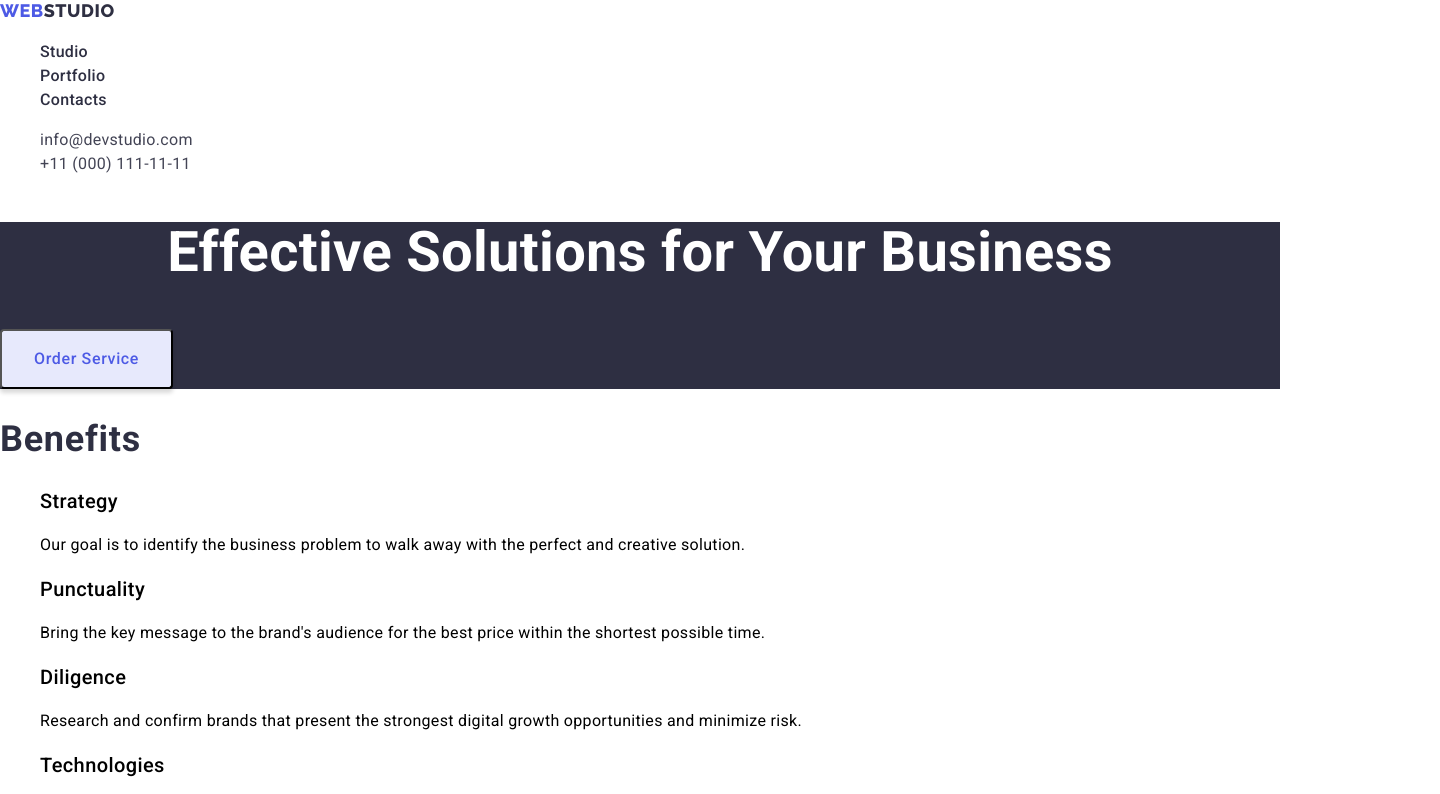
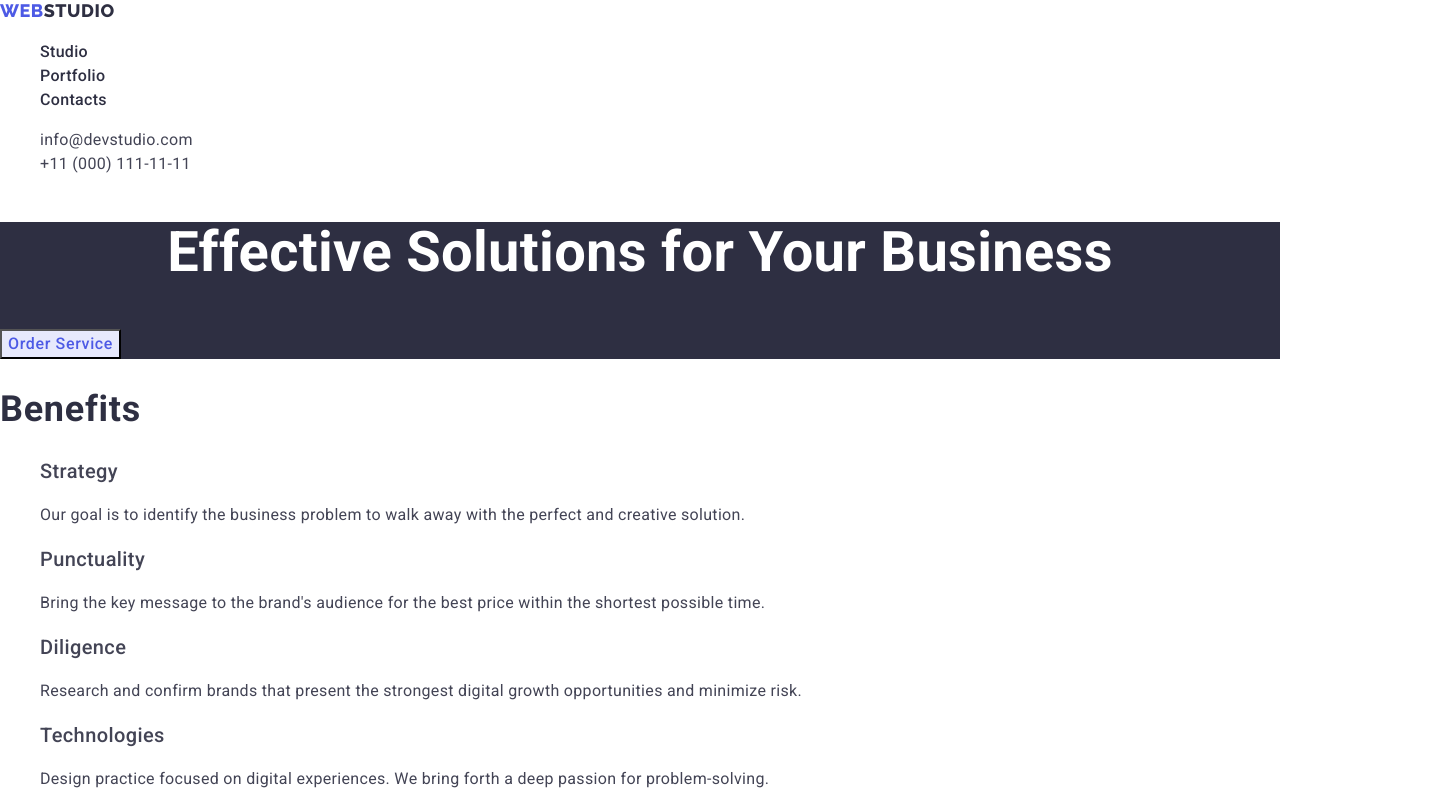
Before and after one commit to Pakjetoshka/goit-markup-hw-02, a plain HTML site: page index.html in a window 1280 px wide. Shown: the top 794 px of the page, 1440 px wide, since content can reach past the window. Drawn offline with nearby package versions, Linux system fonts and the light colour scheme.

Commit message:
ДЗ-2
Перші зміни:
1) Додано ", sans-serif" до тегу .page-body.
2) Додано кольори фону та тексту у тому ж тегу.
3) Видалені деякі правила:
position, width, height, left, top, box-sizing, display, align-items, padding, flex-direction, gap, border-radius, box-shadow, order, flex-grow, border-bottom

```diff
--- a/css/styles.css
+++ b/css/styles.css
@@ -18,13 +18,14 @@
 /* ---------------------------Body--------------------------- */
 
 .page-body{
-    font-family: Roboto;
+    font-family: Roboto, sans-serif;
     font-size: 16px;
     font-style: normal;
     font-weight: 400;
     line-height: 24px;
     letter-spacing: 0.32px;
-
+    color: var(--slate);
+    background-color: var(--white);
 }
 
 
@@ -105,8 +106,6 @@ ul {
 
 .basement{
     background-color: var(--navy-blue);
-    width: 1440px;
-    height: 312px;
     flex-shrink: 0;
 }
 
@@ -119,13 +118,6 @@ ul {
 
 .button{
     background-color: var(--cornflower);
-    display: inline-flex;
-    padding: 16px 32px;
-    align-items: flex-start;
-    gap: 10px;
-    border-radius: 4px;
-    box-shadow: 0px 4px 4px 0px rgba(0, 0, 0, 0.15);
-
     color: var(--iris);
     font-family: Roboto;
     font-size: 16px;
@@ -182,16 +174,12 @@ ul {
 }
 
 .we-do-img{
-    width: 360px;
-    height: 300px;
     border: 1px solid var(--cornflower);
     background: url(<path-to-image>), lightgray -72.845px -19px / 144.444% 112.667% no-repeat;
 
 }
 
 .team-photo{
-    width: 264px;
-    height: 260px;
     background: url(<path-to-image>), lightgray -97.034px -0.927px / 181.897% 251.37% no-repeat;
 }
 
```
